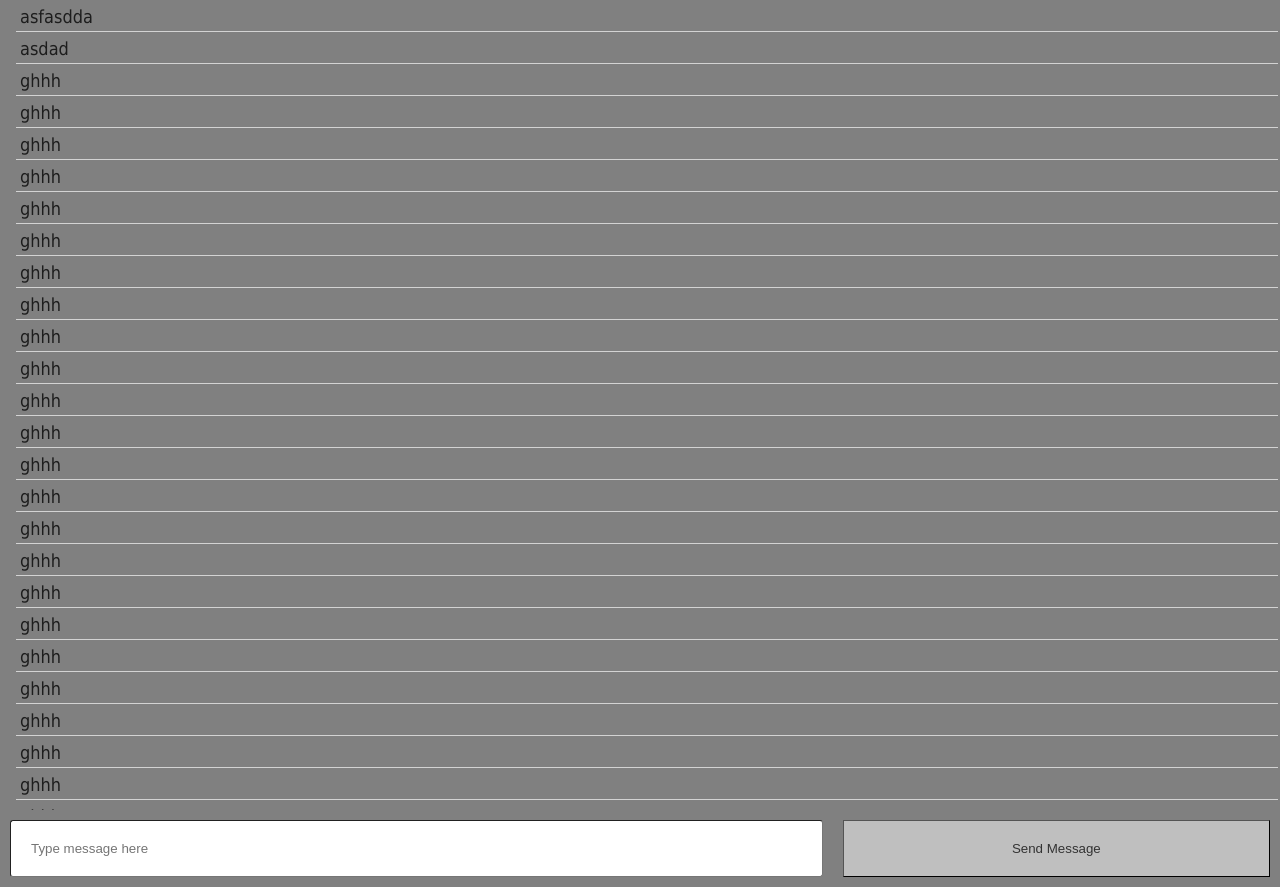
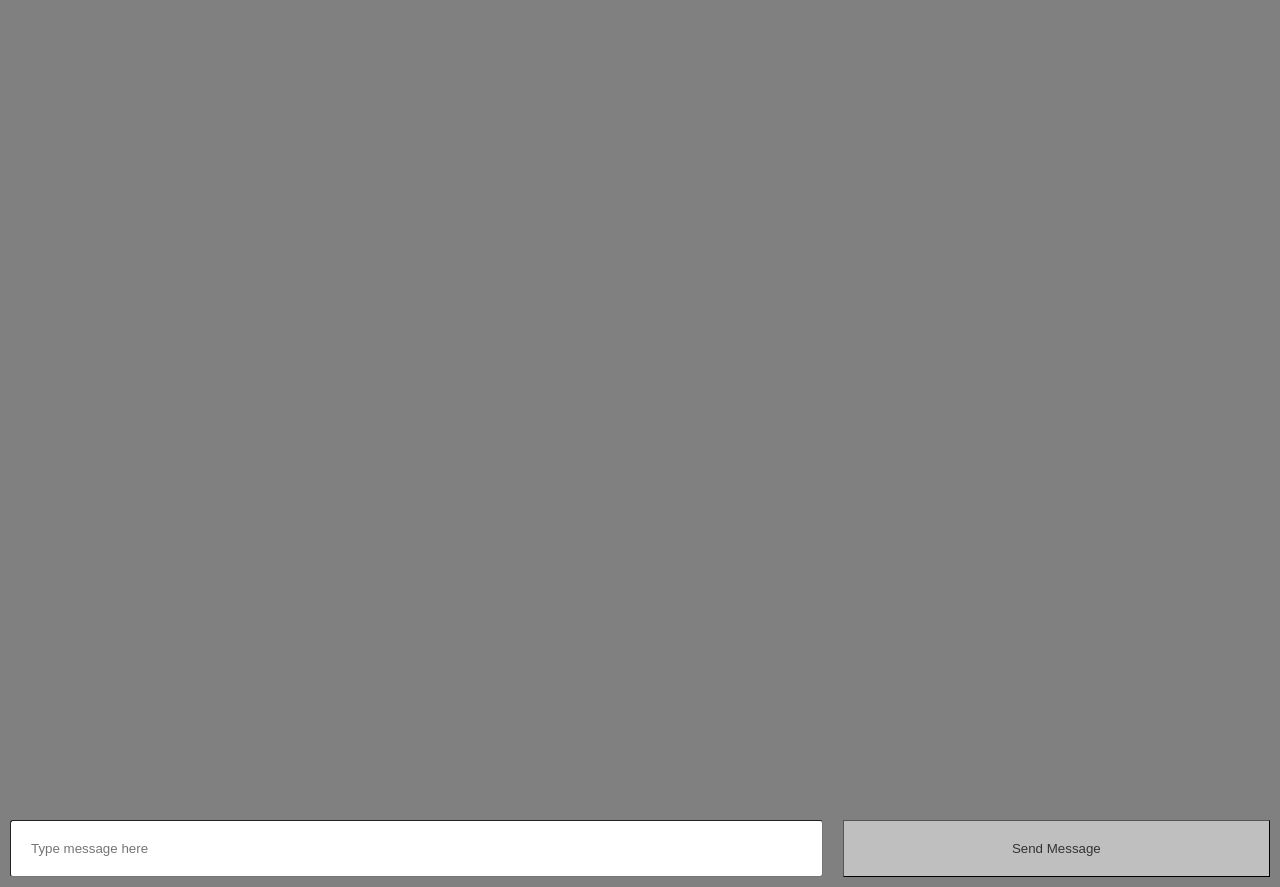
Before and after one commit to Fjf/CampaignPlus, a Python web app: template server/views/templates/testbattlemap.html in a window 1280 px wide. Shown: the part 37-924 px from the top of the page. Run offline with Jinja, Linux system fonts and the light colour scheme; the template is opened without the code that fills it: most values are stand-ins (such as "Sample title", 1, 10 or a date in 2020); some libraries are stand-ins or nearby versions.

Commit message:
chat works now

```diff
--- a/server/__init__.py
+++ b/server/__init__.py
@@ -1,11 +1,12 @@
 import configparser
 import os
 import sys
-from socket import SocketIO
 
 from flask import Flask
+from flask_socketio import SocketIO
 
 global app
+global socketio
 
 
 def create_app(config) -> Flask:
@@ -38,6 +39,7 @@ def init():
     print('Initialising')
 
     global app
+    global socketio
 
     config_file = os.getenv('CONFIG_FILE', 'config.ini')
 
@@ -51,7 +53,7 @@ def init():
 
     app = create_app(config_parser)
     # Wrap app in socketIO to support socket communication
-    app = SocketIO(app)
+    socketio = SocketIO(app)
 
     # Import blueprints
     from server.views.api import api
--- a/server/views/templates/testbattlemap.html
+++ b/server/views/templates/testbattlemap.html
@@ -10,50 +10,6 @@
 <div id="content">
 
     <div id="chat" class="content_up">
-            <div class="chat_message">asfasdda</div>
-            <div class="chat_message">asdad</div>
-            <div class="chat_message">ghhh</div>
-            <div class="chat_message">ghhh</div>
-            <div class="chat_message">ghhh</div>
-            <div class="chat_message">ghhh</div>
-            <div class="chat_message">ghhh</div>
-            <div class="chat_message">ghhh</div>
-            <div class="chat_message">ghhh</div>
-            <div class="chat_message">ghhh</div>
-            <div class="chat_message">ghhh</div>
-            <div class="chat_message">ghhh</div>
-            <div class="chat_message">ghhh</div>
-            <div class="chat_message">ghhh</div>
-            <div class="chat_message">ghhh</div>
-            <div class="chat_message">ghhh</div>
-            <div class="chat_message">ghhh</div>
-            <div class="chat_message">ghhh</div>
-            <div class="chat_message">ghhh</div>
-            <div class="chat_message">ghhh</div>
-            <div class="chat_message">ghhh</div>
-            <div class="chat_message">ghhh</div>
-            <div class="chat_message">ghhh</div>
-            <div class="chat_message">ghhh</div>
-            <div class="chat_message">ghhh</div>
-            <div class="chat_message">ghhh</div>
-            <div class="chat_message">ghhh</div>
-            <div class="chat_message">ghhh</div>
-            <div class="chat_message">ghhh</div>
-            <div class="chat_message">ghhh</div>
-            <div class="chat_message">ghhh</div>
-            <div class="chat_message">ghhh</div>
-            <div class="chat_message">ghhh</div>
-            <div class="chat_message">ghhh</div>
-            <div class="chat_message">ghhh</div>
-            <div class="chat_message">ghhh</div>
-            <div class="chat_message">ghhh</div>
-            <div class="chat_message">ghhh</div>
-            <div class="chat_message">ghhh</div>
-            <div class="chat_message">ghhh</div>
-            <div class="chat_message">ghhh</div>
-            <div class="chat_message">ghhh</div>
-            <div class="chat_message">sfhoahfom onofsafnhmaofmjio nh noamjfoiaj o</div>
-
     </div>
 
     <div id="message_content" class="content_down">
@@ -68,9 +24,10 @@
 
 {% block javascripts %}
 <script>
-        var PLAYTHROUGH_ID = "{{ pid }}"
+    let CAMPAIGN_ID = "{{ pid }}"
 </script>
-    <script src="//cdnjs.cloudflare.com/ajax/libs/socket.io/2.2.0/socket.io.js" integrity="sha256-yr4fRk/GU1ehYJPAs8P4JlTgu0Hdsp4ZKrx8bDEDC3I=" crossorigin="anonymous"></script>
+<script src="//cdnjs.cloudflare.com/ajax/libs/socket.io/2.2.0/socket.io.js"
+        integrity="sha256-yr4fRk/GU1ehYJPAs8P4JlTgu0Hdsp4ZKrx8bDEDC3I=" crossorigin="anonymous"></script>
 <script src="{{ url_for('static', filename='js/testbattlemap.js') }}"></script>
 <link rel="stylesheet" href="{{ url_for('static', filename='battlemap.css') }}">
 
```
Also changed, not shown: server/views/api/socket.py (+26 -10 lines), server/views/static/js/testbattlemap.js (+34 -5 lines). Lines whose indentation alone changed are shown as unchanged.
